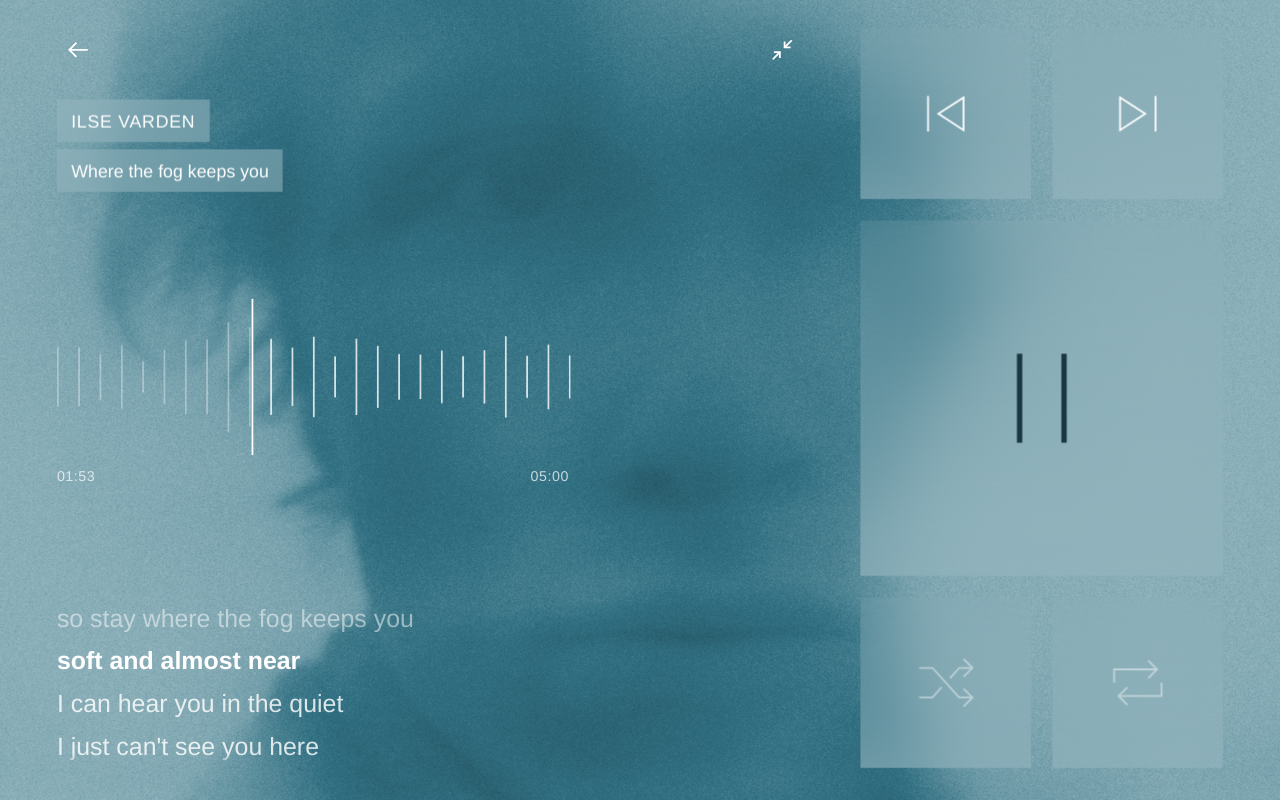
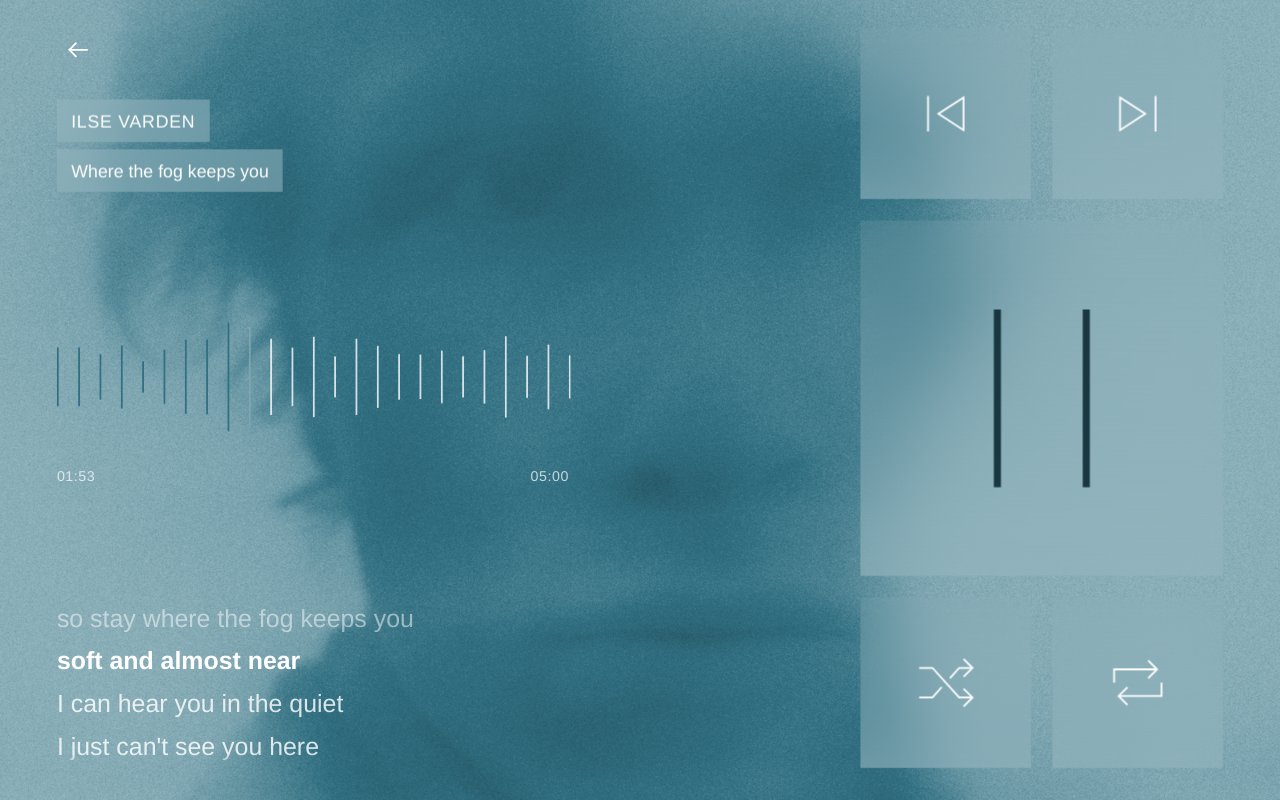
Before and after one commit to Dinaraaaaz/color-shift, a plain HTML site: page cool-calm-prototype.html in a window 1280 px wide. Drawn offline with Linux system fonts and the light colour scheme.

Commit message:
Cool and Calm is the second photo's design: prototype v3 live in the flow
Progress shown by color only (bars turn Color 2), 2x pause icon with 8px lines,
no collapse button, shuffle/repeat show an underline when on. Recipe updated with
the new colors, type and idea.

Co-Authored-By: Claude Opus 5.5 <noreply@anthropic.com>

```diff
--- a/cool-calm-prototype.html
+++ b/cool-calm-prototype.html
@@ -62,11 +62,10 @@
     width: 840px; height: 832px;    /* 840 = up to 64px before the tiles; 832 = same height as the tiles */
   }
 
-  .top { display: flex; justify-content: space-between; height: 48px; }
+  .top { display: flex; height: 48px; }
   .top button { width: 48px; height: 48px; display: grid; place-items: center; color: var(--white); }
   .top .icon { width: 32px; height: 32px; transition: transform 0.25s cubic-bezier(.2, .8, .2, 1); }
   .top .back:hover .icon, .top .back:focus-visible .icon { transform: translateX(-4px); }
-  .top .collapse:hover .icon, .top .collapse:focus-visible .icon { transform: scale(0.88); }
 
   .tags { margin-top: var(--space-4); display: flex; flex-direction: column; align-items: flex-start; gap: var(--space-1); }
   .tag {
@@ -129,14 +128,20 @@
   .tile .icon { width: 80px; height: 80px; }
   /* Hover: the fog thickens and the icon goes dark. Instant, like Warm and Calm. */
   .tile:hover, .tile:focus-visible { --fog-bottom: 0.92; --fog-middle: 0.8; --fog-top: 0.66; color: var(--c3); }
-  .tile.toggle.off .icon { opacity: 0.45; }
-  .tile.toggle.off:hover .icon { opacity: 0.8; }
+  /* Shuffle / repeat: the icon always looks the same (it used to be faded when off,
+     which made its lines look thinner). When on, a short line appears under it. */
+  .tile.toggle { position: relative; }
+  .tile.toggle::after {
+    content: ''; position: absolute; left: 50%; bottom: var(--space-4);
+    width: 24px; height: 2px; margin-left: -12px; background: currentColor;
+  }
+  .tile.toggle.off::after { display: none; }
 
   .prev { grid-area: prev; } .next { grid-area: next; }
   .shuffle { grid-area: shuffle; } .repeat { grid-area: repeat; }
   .play { grid-area: play; color: var(--c3); }
-  .play .icon { width: 200px; height: 200px; }
-  .play .icon path { stroke-width: 6px; }
+  .play .icon { width: 400px; height: 400px; }   /* v3: twice as big, fills more of the tile */
+  .play .icon path { stroke-width: 8px; }
   .play:hover { color: var(--c2); }
 </style>
 </head>
@@ -162,9 +167,6 @@
     <div class="top">
       <button class="back" aria-label="Back">
         <svg class="icon" viewBox="0 0 24 24"><path d="M20 12H4.5"/><path d="M10.5 6L4.5 12L10.5 18"/></svg>
-      </button>
-      <button class="collapse" aria-label="Collapse">
-        <svg class="icon" viewBox="0 0 24 24"><path d="M20 4L14 10"/><path d="M14 5V10H19"/><path d="M4 20L10 14"/><path d="M5 14H10V19"/></svg>
       </button>
     </div>
 
@@ -207,8 +209,10 @@ const BAR_WIDTH    = 2;     // px
 const SWELL        = 64;    // how much the bars rise around "now" (px)
 const SWELL_WIDTH  = 56;    // how far that rise spreads to each side (px)
 const PULSE        = 0.35;  // how much the bars move with the music (0 = still, 1 = wild)
-const PLAYED_ALPHA = 0.35;  // played bars fade into the fog
-const AHEAD_ALPHA  = 0.8;   // bars still to come
+const AHEAD  = [255, 255, 255, 0.8];   // bars still to come: soft white
+const PLAYED = [49, 112, 130, 1];      // played bars: Color 2
+// Progress is shown by color only: each bar slowly turns from white to Color 2
+// while the song passes it (25 bars over 5:00 = about 12 seconds per bar).
 
 /* ── Fit the 1440×900 screen into the window ── */
 const stage = document.getElementById('stage');
@@ -315,12 +319,12 @@ function drawWave(t) {
     const live = rest[i] * (1 + PULSE * wobble) + swell * (0.85 + 0.15 * Math.sin(t * 0.009 + i));
     const quiet = 16;
     const h = quiet + (live - quiet) * energy;
-    ctx.fillStyle = `rgba(255,255,255,${d < 0 ? PLAYED_ALPHA : AHEAD_ALPHA})`;
+    // how far the song has passed this bar: 0 = not yet, 1 = fully played
+    const f = Math.max(0, Math.min(1, (px - (x - BAR_GAP / 2)) / BAR_GAP));
+    const c = AHEAD.map((a, k) => a + (PLAYED[k] - a) * f);
+    ctx.fillStyle = `rgba(${c[0]},${c[1]},${c[2]},${c[3]})`;
     ctx.fillRect(x, (H - h) / 2, BAR_WIDTH, h);
   }
-  // "now": one bright line through the full height
-  ctx.fillStyle = '#fff';
-  ctx.fillRect(Math.round(px), 0, BAR_WIDTH, H);
 }
 
 function render(jump) {
@@ -384,7 +388,6 @@ for (const id of ['shuffle', 'repeat']) {
 /* ── Inside Color Shift: back, collapse and Esc close the full-screen view ── */
 function askToCollapse() { if (window.parent !== window) window.parent.postMessage({ colorShift: 'collapse' }, '*'); }
 document.querySelector('.top .back').addEventListener('click', askToCollapse);
-document.querySelector('.top .collapse').addEventListener('click', askToCollapse);
 addEventListener('keydown', (e) => { if (e.key === 'Escape') askToCollapse(); });
 
 render(true);
```
Also changed, not shown: data/recipes.js (+16 -15 lines), 1 other file.
